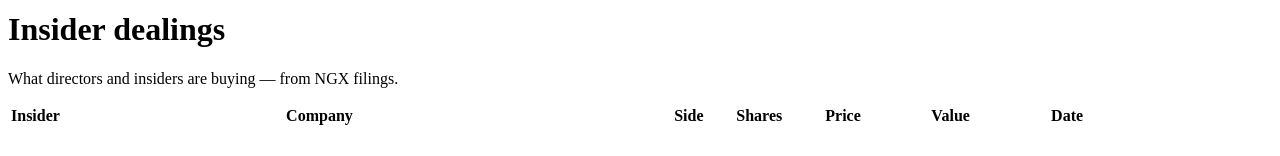
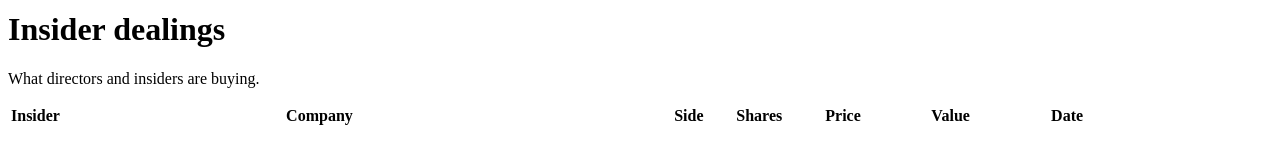
Before and after one commit to Hackmole/nairaview-dark, a React app: page insider-dealings.html in a window 1280 px wide. Shown: the part 11841-11997 px from the top of the page. Built offline with nearby package versions, Linux system fonts and the light colour scheme; no server answers.

Commit message:
Insider hero lede trim

```diff
--- a/insider-dealings.html
+++ b/insider-dealings.html
@@ -66,7 +66,7 @@
               <div>
                 <div class="eyebrow">Smart money</div>
                 <h1>Insider dealings</h1>
-                <p class="lede">What directors and insiders are buying — from NGX filings.</p>
+                <p class="lede">What directors and insiders are buying.</p>
               </div>
             </div>
             <section class="section" id="insider-section" data-island="insider-deals">
```
